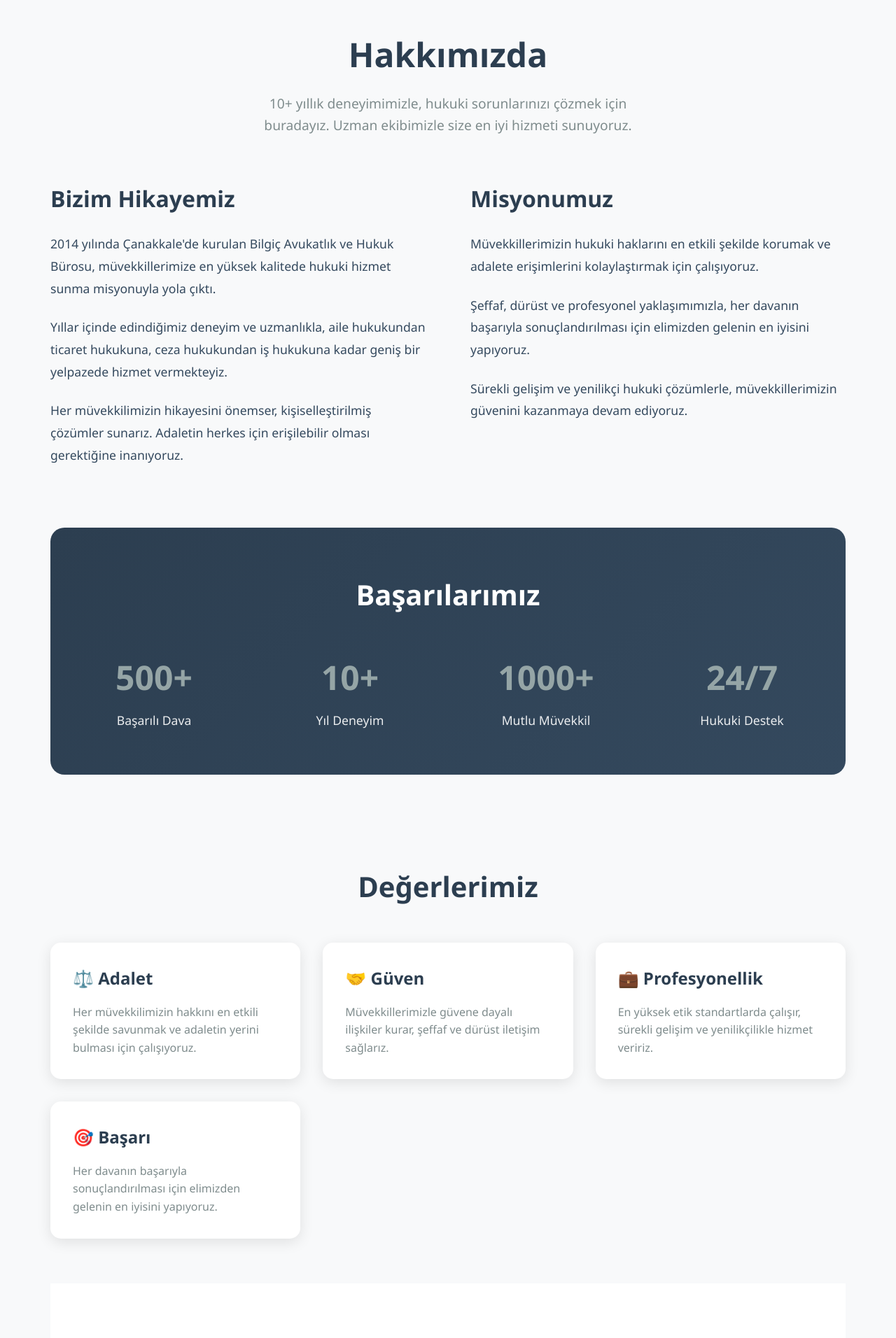
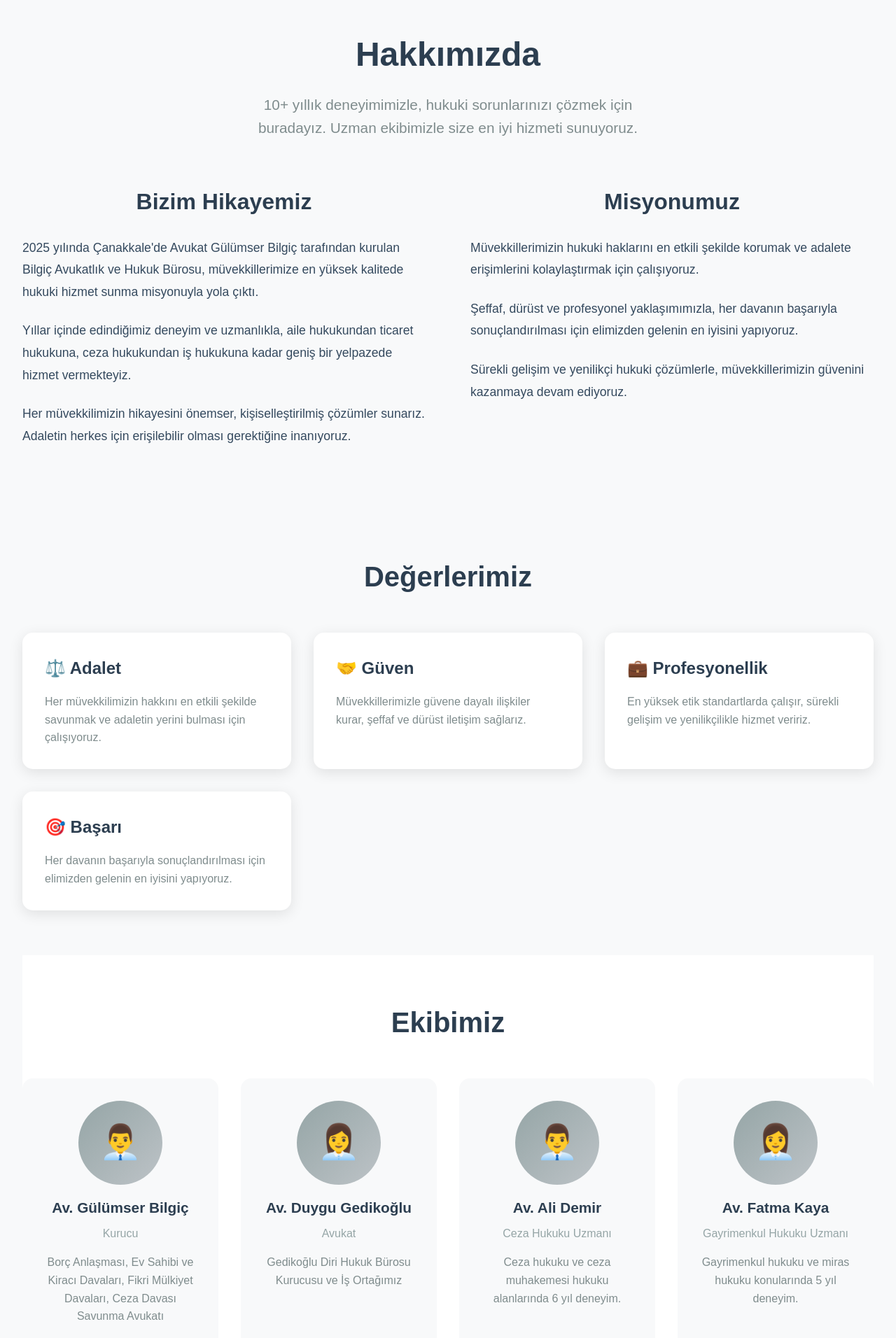
Before and after one commit to OguzDurak/law-portfolio, a React (Create React App) app: page /hakkimizda in a window 1280 px wide. Shown: the part 160-2072 px from the top of the page at 70% size. Built offline with nearby package versions, Linux system fonts and the light colour scheme.

Commit message:
About sayfası güncellendi - Modern hakkımızda sayfası ve ekip profilleri

```diff
--- a/src/components/About.tsx
+++ b/src/components/About.tsx
@@ -4,10 +4,11 @@ import styled from 'styled-components';
 const AboutContainer = styled.div`
   padding: 120px 0 80px;
   background: #f8f9fa;
+  font-family: 'Poppins', sans-serif;
 `;
 
 const AboutContent = styled.div`
-  max-width: 1200px;
+  max-width: 1400px;
   margin: 0 auto;
   padding: 0 2rem;
 `;
@@ -29,7 +30,7 @@ const AboutTitle = styled.h1`
 `;
 
 const AboutSubtitle = styled.p`
-  font-size: 1.2rem;
+  font-size: 1.3rem;
   color: #7f8c8d;
   max-width: 600px;
   margin: 0 auto;
@@ -224,9 +225,9 @@ const About: React.FC = () => {
 
         <AboutGrid>
           <AboutSection>
-            <h2>Bizim Hikayemiz</h2>
+            <h2 style={{textAlign: 'center'}}>Bizim Hikayemiz</h2>
             <p>
-              2014 yılında Çanakkale'de kurulan Bilgiç Avukatlık ve Hukuk Bürosu,
+              2025 yılında Çanakkale'de Avukat Gülümser Bilgiç tarafından kurulan Bilgiç Avukatlık ve Hukuk Bürosu,
               müvekkillerimize en yüksek kalitede hukuki hizmet sunma misyonuyla yola çıktı.
             </p>
             <p>
@@ -240,7 +241,7 @@ const About: React.FC = () => {
           </AboutSection>
 
           <AboutSection>
-            <h2>Misyonumuz</h2>
+            <h2 style={{textAlign: 'center'}}>Misyonumuz</h2>
             <p>
               Müvekkillerimizin hukuki haklarını en etkili şekilde korumak ve
               adalete erişimlerini kolaylaştırmak için çalışıyoruz.
@@ -256,29 +257,7 @@ const About: React.FC = () => {
           </AboutSection>
         </AboutGrid>
 
-        <StatsSection>
-          <StatsContent>
-            <StatsTitle>Başarılarımız</StatsTitle>
-            <StatsGrid>
-              <StatItem>
-                <div className="stat-number">500+</div>
-                <div className="stat-label">Başarılı Dava</div>
-              </StatItem>
-              <StatItem>
-                <div className="stat-number">10+</div>
-                <div className="stat-label">Yıl Deneyim</div>
-              </StatItem>
-              <StatItem>
-                <div className="stat-number">1000+</div>
-                <div className="stat-label">Mutlu Müvekkil</div>
-              </StatItem>
-              <StatItem>
-                <div className="stat-number">24/7</div>
-                <div className="stat-label">Hukuki Destek</div>
-              </StatItem>
-            </StatsGrid>
-          </StatsContent>
-        </StatsSection>
+
 
         <ValuesSection>
           <ValuesTitle>Değerlerimiz</ValuesTitle>
@@ -319,18 +298,18 @@ const About: React.FC = () => {
           <TeamGrid>
             <TeamCard>
               <div className="team-photo">👨‍💼</div>
-              <h3>Av. Mehmet Bilgiç</h3>
-              <div className="position">Kurucu Ortak</div>
+              <h3>Av. Gülümser Bilgiç</h3>
+              <div className="position">Kurucu</div>
               <div className="description">
-                10+ yıl deneyimli, aile hukuku ve ticaret hukuku alanlarında uzman.
+                Borç Anlaşması, Ev Sahibi ve Kiracı Davaları, Fikri Mülkiyet Davaları, Ceza Davası Savunma Avukatı
               </div>
             </TeamCard>
             <TeamCard>
               <div className="team-photo">👩‍💼</div>
-              <h3>Av. Ayşe Yılmaz</h3>
-              <div className="position">Kıdemli Avukat</div>
+              <h3>Av. Duygu Gedikoğlu</h3>
+              <div className="position">Avukat</div>
               <div className="description">
-                İş hukuku ve sosyal güvenlik hukuku konularında uzman, 8 yıl deneyim.
+                Gedikoğlu Diri Hukuk Bürosu Kurucusu ve İş Ortağımız
               </div>
             </TeamCard>
             <TeamCard>
```
